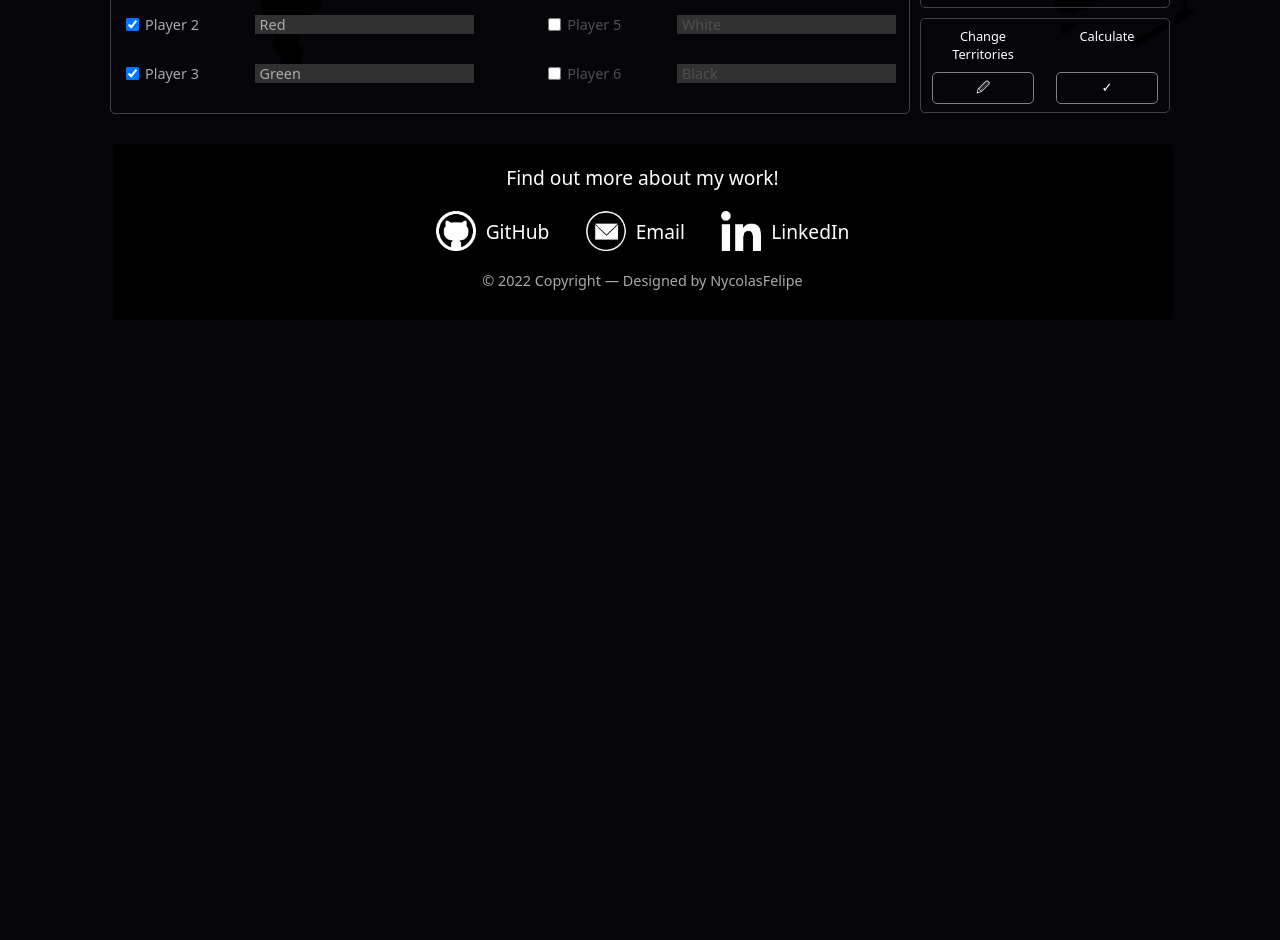
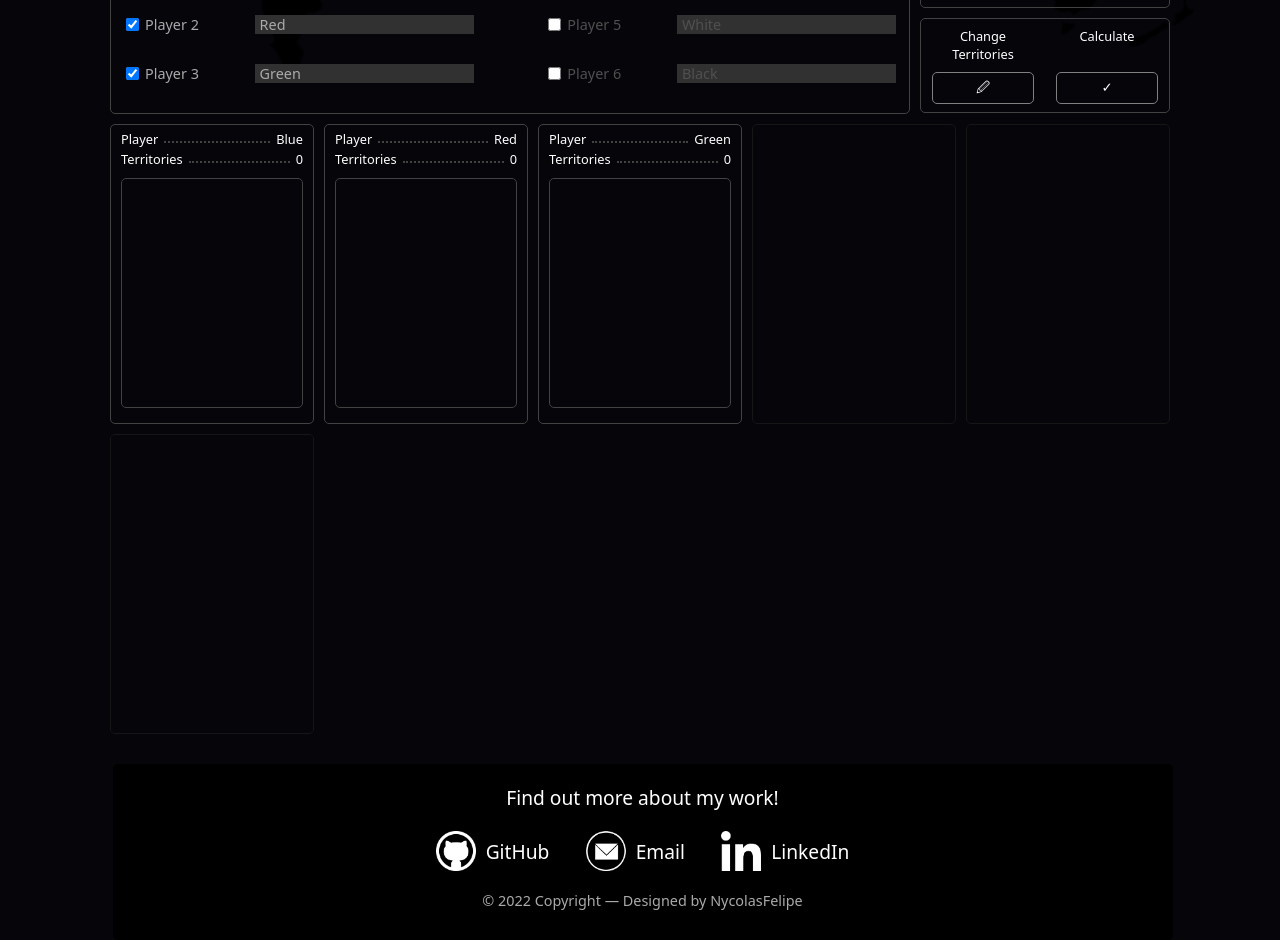
Before and after one commit to NycolasFelipe/react-war-calculate-helper, a React (Create React App) app: page / in a window 1280 px wide. Shown: the part 500-1440 px from the top of the page. Before the commit the page ends 820 px from the top, so only its background shows below. Built offline with nearby package versions, Linux system fonts and the light colour scheme.

Commit message:
Finished UI and Styling, and various other minor fixes

```diff
--- a/src/components/CalculateResultItem/index.jsx
+++ b/src/components/CalculateResultItem/index.jsx
@@ -11,7 +11,7 @@ function CalculateResultItem({
   const { settings } = useContext(DataContext);
 
   //Returns a paragraph that contains information about total bonuses
-  const TotalityContinentItem = (continent, value, maxValue, bonus) => {
+  const totalityContinentItem = (continent, value, maxValue, bonus) => {
     if (continent === 'South America') continent = 'South. A.';
     if (continent === 'North America') continent = 'North. A.';
     return (
@@ -19,6 +19,21 @@ function CalculateResultItem({
         {continent} [{value}/{maxValue}] (+{bonus})
       </p>
     );
+  };
+
+  //Displays totality information only if the player has any totality
+  const totalityContentInfo = () => {
+    if (territoriesTotality.length < 1) {
+      return <C.NoTotality>No totality</C.NoTotality>;
+    } else {
+      return (
+        <>
+          <C.TotalityContentInfo>{infoTotality}</C.TotalityContentInfo>
+          <C.TotalityContentSummation>➾</C.TotalityContentSummation>
+          <C.TotalityContentResult>+{bonusByTotality}</C.TotalityContentResult>
+        </>
+      );
+    }
   };
 
   //#region Bonus by Totality
@@ -41,12 +56,12 @@ function CalculateResultItem({
     if (item['totality']) {
       bonusByTotality += totalBonus;
       infoTotality.push(
-        TotalityContinentItem(continent, totalValue, totalValue, totalBonus)
+        totalityContinentItem(continent, totalValue, totalValue, totalBonus)
       );
     } else if (item['minTotality']) {
       bonusByTotality += minBonus;
       infoTotality.push(
-        TotalityContinentItem(continent, minValue, totalValue, minBonus)
+        totalityContinentItem(continent, minValue, totalValue, minBonus)
       );
     }
   }
@@ -74,11 +89,7 @@ function CalculateResultItem({
             Troops by continent totality
           </C.SectionTotalityHeader>
           <C.SectionTotalityContent>
-            <C.TotalityContentInfo>{infoTotality}</C.TotalityContentInfo>
-            <C.TotalityContentSummation>➾</C.TotalityContentSummation>
-            <C.TotalityContentResult>
-              +{bonusByTotality}
-            </C.TotalityContentResult>
+            {totalityContentInfo()}
           </C.SectionTotalityContent>
         </C.SectionTotality>
         <C.SectionEqual>=</C.SectionEqual>
--- a/src/components/CalculateResultItem/styles.jsx
+++ b/src/components/CalculateResultItem/styles.jsx
@@ -43,6 +43,10 @@ export const SectionCountHeader = styled.div`
   text-align: center;
   height: 20%;
   font-size: 0.8rem;
+
+  @media (max-width: 580px) {
+    font-size: 0.6rem;
+  }
 `;
 export const SectionCountContent = styled.div`
   display: flex;
@@ -58,6 +62,10 @@ export const SectionCountContent = styled.div`
     color: #228be6;
     padding-left: 5px;
   }
+
+  @media (max-width: 580px) {
+    font-size: 1rem;
+  }
 `;
 //
 
@@ -70,6 +78,10 @@ export const SectionPlus = styled.div`
   height: 80%;
   color: #fff;
   font-size: 2rem;
+
+  @media (max-width: 580px) {
+    font-size: 1rem;
+  }
 `;
 //
 
@@ -84,6 +96,10 @@ export const SectionTotalityHeader = styled.div`
   text-align: center;
   height: 20%;
   font-size: 0.8rem;
+
+  @media (max-width: 580px) {
+    font-size: 0.6rem;
+  }
 `;
 export const SectionTotalityContent = styled.div`
   display: flex;
@@ -104,6 +120,10 @@ export const TotalityContentInfo = styled.div`
   width: 60%;
   color: #fff;
   font-size: 0.8rem;
+
+  @media (max-width: 580px) {
+    font-size: 0.5rem;
+  }
 `;
 export const TotalityContentSummation = styled.div`
   display: flex;
@@ -111,6 +131,7 @@ export const TotalityContentSummation = styled.div`
   align-items: center;
   width: 10%;
   color: #fff;
+  font-size: 0.6rem;
 `;
 export const TotalityContentResult = styled.div`
   display: flex;
@@ -120,6 +141,17 @@ export const TotalityContentResult = styled.div`
   width: 30%;
   color: #228be6;
   font-size: 1.6rem;
+
+  @media (max-width: 580px) {
+    font-size: 1rem;
+  }
+`;
+export const NoTotality = styled.div`
+  display: flex;
+  justify-content: center;
+  align-items: center;
+  width: 100%;
+  color: #aaa;
 `;
 //
 
@@ -132,6 +164,10 @@ export const SectionEqual = styled.div`
   height: 80%;
   color: #fff;
   font-size: 2rem;
+
+  @media (max-width: 580px) {
+    font-size: 1rem;
+  }
 `;
 
 //Section Result
@@ -155,5 +191,9 @@ export const SectionResultValue = styled.div`
   font-size: 2rem;
   font-weight: bold;
   height: 80%;
+
+  @media (max-width: 580px) {
+    font-size: 1rem;
+  }
 `;
 //#endregion
--- a/src/components/Main/index.jsx
+++ b/src/components/Main/index.jsx
@@ -900,6 +900,16 @@ function Main() {
           </C.ContainerCalculateItem>
         </C.ContainerCalculate>
       </C.Main>
+      <C.ContainerPlayersCards>
+        <C.ContainerCards>
+          {playersCards()}
+          {updateTerritories}
+          <C.CardPlaceholder card={1} />
+          <C.CardPlaceholder card={2} />
+          <C.CardPlaceholder card={3} />
+          <C.CardPlaceholder card={4} />
+        </C.ContainerCards>
+      </C.ContainerPlayersCards>
       <C.ContainerBlur backgroundBlur={backgroundBlur} />
       <RemoveScroll enabled={removeScroll}>
         <C.CalculateTerritoriesResult calculateActive={calculateActive}>
--- a/src/components/Main/styles.jsx
+++ b/src/components/Main/styles.jsx
@@ -12,7 +12,7 @@ export const Main = styled.div`
   padding: 0 100px;
   box-sizing: border-box;
 
-  @media (max-width: 1025px) {
+  @media (max-width: 1250px) {
     flex-wrap: nowrap;
     height: 900px;
     padding: 0;
@@ -64,7 +64,7 @@ export const ContainerBonus = styled.div`
   padding: 5px 10px;
   position: relative;
 
-  @media (max-width: 1025px) {
+  @media (max-width: 1250px) {
     width: 100%;
   }
 
@@ -148,7 +148,7 @@ export const TerritoryItems = styled.div`
 
   top: 62px;
 
-  @media (max-width: 1025px) {
+  @media (max-width: 1250px) {
     top: 52px;
   }
 `;
@@ -236,7 +236,7 @@ export const ContainerPlayers = styled.div`
   padding: 5px 2px 10px 10px;
   position: relative;
 
-  @media (max-width: 1025px) {
+  @media (max-width: 1250px) {
     width: 100%;
   }
 
@@ -349,7 +349,7 @@ export const ContainerTerritories = styled.div`
   border: 1px solid #424242;
   border-radius: 5px;
 
-  @media (max-width: 1025px) {
+  @media (max-width: 1250px) {
     width: 100%;
   }
 
@@ -504,7 +504,7 @@ export const ContainerCalculate = styled.div`
   border: 1px solid #424242;
   border-radius: 5px;
 
-  @media (max-width: 1025px) {
+  @media (max-width: 1250px) {
     height: 300px;
     width: 100%;
   }
@@ -524,7 +524,7 @@ export const ContainerCalculateItem = styled.div`
   padding: 8px;
   width: 50%;
 
-  @media (max-width: 1025px) {
+  @media (max-width: 1250px) {
     & > button {
       height: 60px;
       font-size: 1.3rem;
@@ -704,7 +704,7 @@ export const ChangeTerritories = styled.div`
     }
   }}
 
-  @media (max-width: 1025px) {
+  @media (max-width: 1250px) {
     position: fixed;
     top: 0;
     width: 100%;
@@ -878,10 +878,20 @@ export const TerritoriesListTools = styled.div`
 
 //#region Players Cards
 export const ContainerPlayersCards = styled.div`
+  width: 100%;
+`;
+
+export const ContainerCards = styled.div`
   display: flex;
   flex-wrap: wrap;
+  justify-content: flex-start;
+  margin: 0 auto;
+  width: 1060px;
   gap: 10px;
-  width: 100%;
+
+  @media (max-width: 1250px) {
+    width: auto;
+  }
 `;
 
 export const PlayerCardPlaceholder = styled.div`
@@ -891,7 +901,50 @@ export const PlayerCardPlaceholder = styled.div`
   border-radius: 5px;
   padding: 5px 10px;
   box-sizing: border-box;
-  border: 1px solid #424242;
+  border: 1px solid #161616;
+`;
+
+export const CardPlaceholder = styled.div`
+  flex-grow: 1;
+  flex-basis: 180px;
+  height: 300px;
+  border-radius: 5px;
+  padding: 5px 10px;
+  box-sizing: border-box;
+  border: none;
+
+  ${(props) => {
+    switch (props.card) {
+      case 1: {
+        return `
+          @media (max-width: 790px) {
+            display: none;
+          }
+        `;
+      }
+      case 2: {
+        return `
+          @media (max-width: 790px) {
+            display: none;
+          }
+        `;
+      }
+      case 3: {
+        return `
+          @media (max-width: 990px) {
+            display: none;
+          }
+        `;
+      }
+      case 4: {
+        return `
+          @media (max-width: 990px) {
+            display: none;
+          }
+        `;
+      }
+    }
+  }}
 `;
 //#endregion
 
@@ -903,7 +956,7 @@ export const CalculateTerritoriesResult = styled.div`
   height: 30%;
   min-width: 580px;
   min-height: 500px;
-  position: absolute;
+  position: fixed;
 
   //Position
   top: 5%;
@@ -946,7 +999,7 @@ export const CalculateTerritoriesResult = styled.div`
     }
   }}
 
-  @media (max-width: 1025px) {
+  @media (max-width: 1250px) {
     position: fixed;
     top: 0;
     width: 100%;
```
